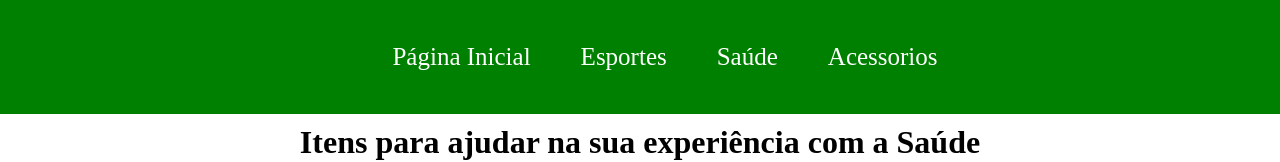
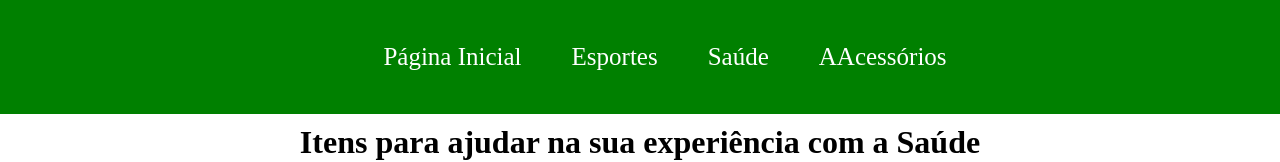
Before and after one commit to MateusGuerra1521/test2, a plain HTML site: page pages/acessorios.html in a window 1280 px wide. Shown: the top 162 px of the page. Drawn offline with Linux system fonts and the light colour scheme.

Commit message:
Update acessorios.html

```diff
--- a/pages/acessorios.html
+++ b/pages/acessorios.html
@@ -22,7 +22,7 @@
         <a class="actions" href="../index.html">Página Inicial</a>
         <a class="actions" href="index.html">Esportes</a>
         <a class="actions" href="saude.html">Saúde</a>
-        <a class="actions" href="acessorios.html">Acessorios</a>
+        <a class="actions" href="acessorios.html">AAcessórios</a>
 
     </header>
 
```
